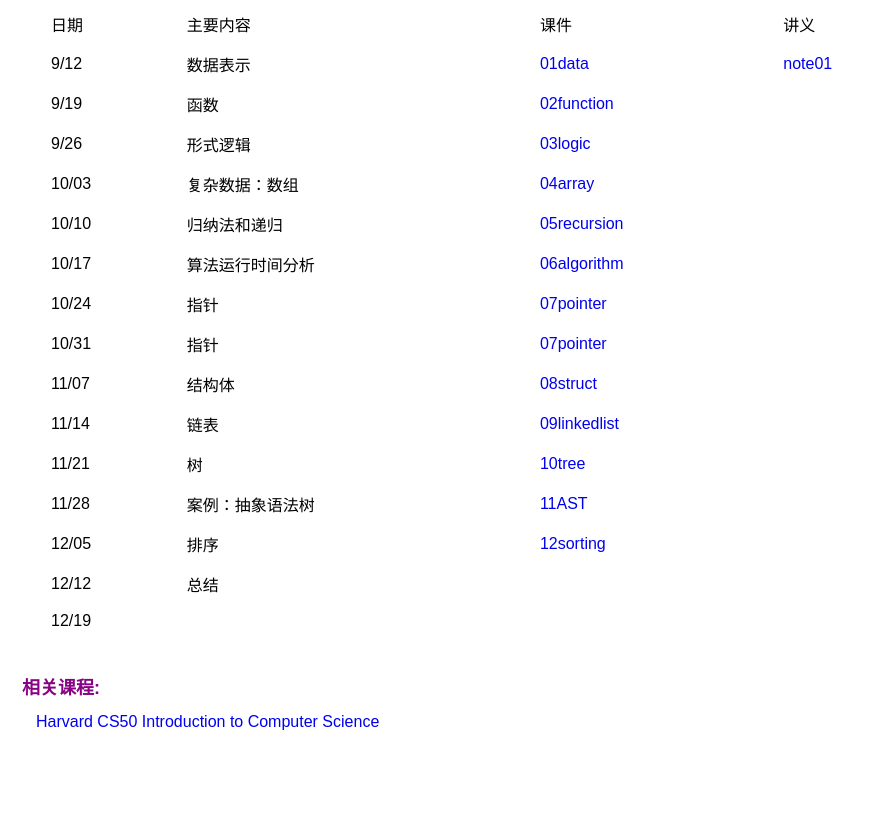
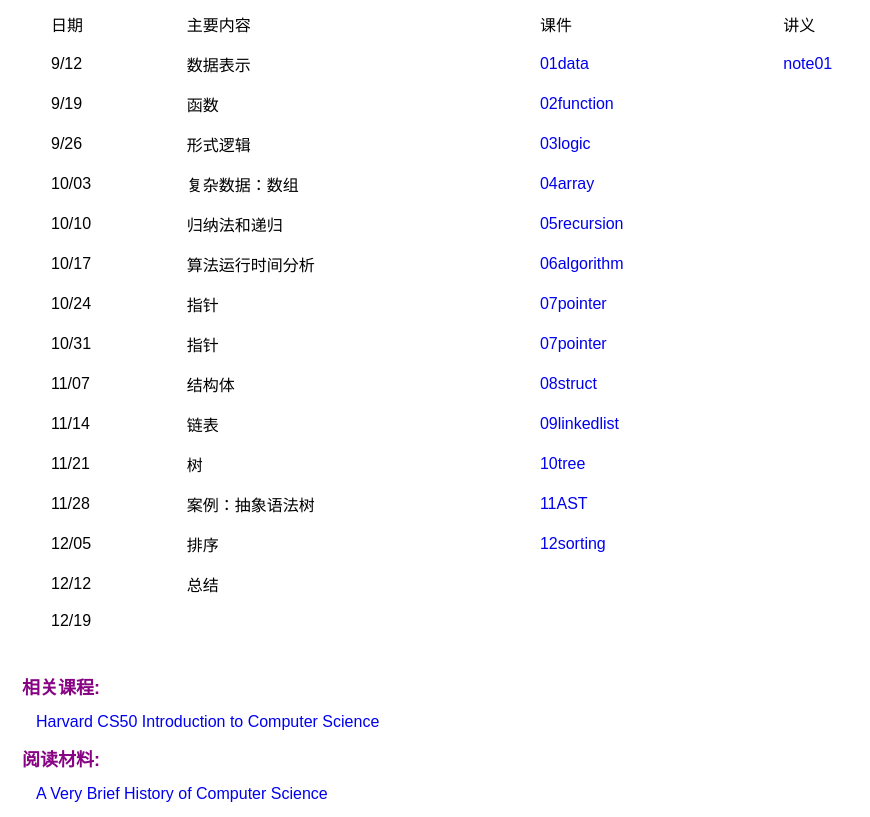
Before and after one commit to zhangl/zhangl.github.com, a plain HTML site: page cpl.htm in a window 1280 px wide. Shown: the part 929-1746 px from the top of the page, without its empty margins (0-870 px from the left). Before the commit the page ends 1674 px from the top, so only its background shows below. Drawn offline with Linux system fonts and the light colour scheme.

Commit message:
Update cpl.htm

```diff
--- a/cpl.htm
+++ b/cpl.htm
@@ -397,6 +397,15 @@
                 Science</a>
         </div>
     </div>
+    <div class="section">
+        <span class="header"><b>阅读材料:</b></span><br>
+        <div class="section"> <a href="https://cs.uwaterloo.ca/~shallit/Courses/134/history.html">A Very Brief History
+                of Computer Science
+            </a>
+        </div>
+    </div>
+
+
 
 </body>
 
```
